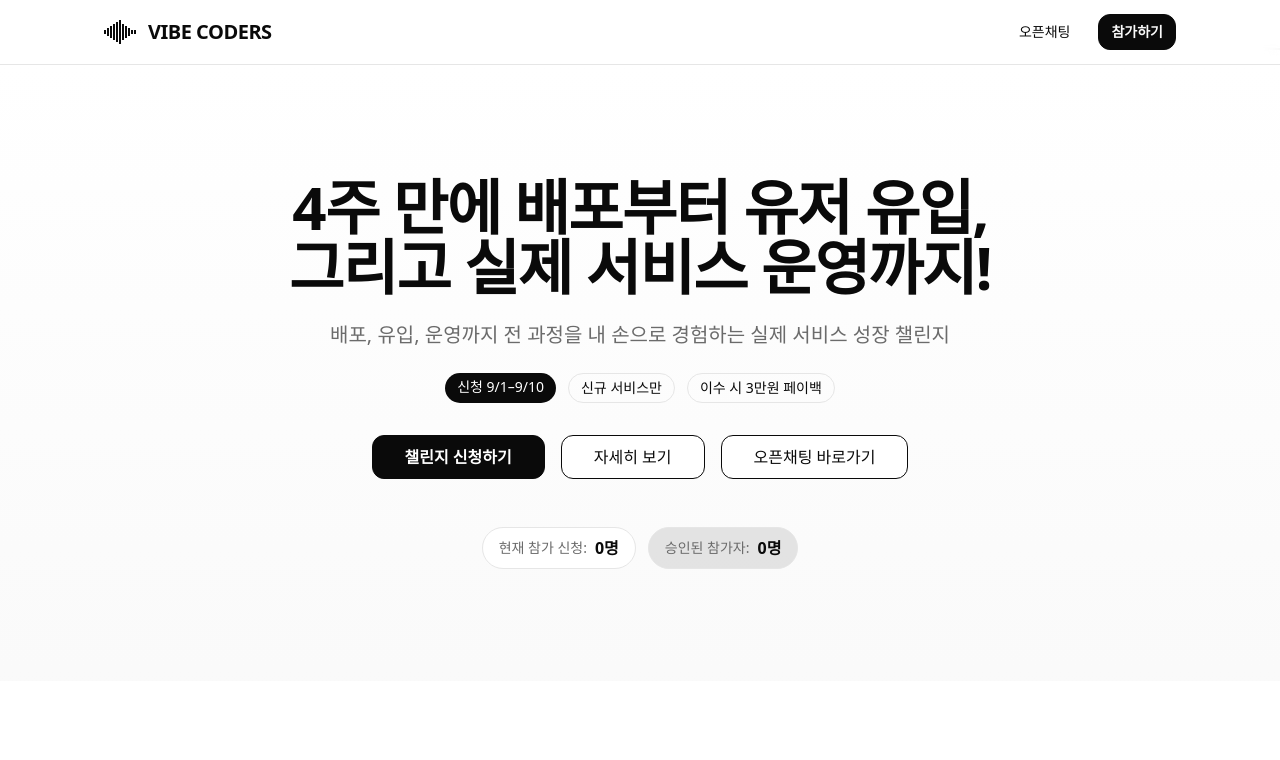
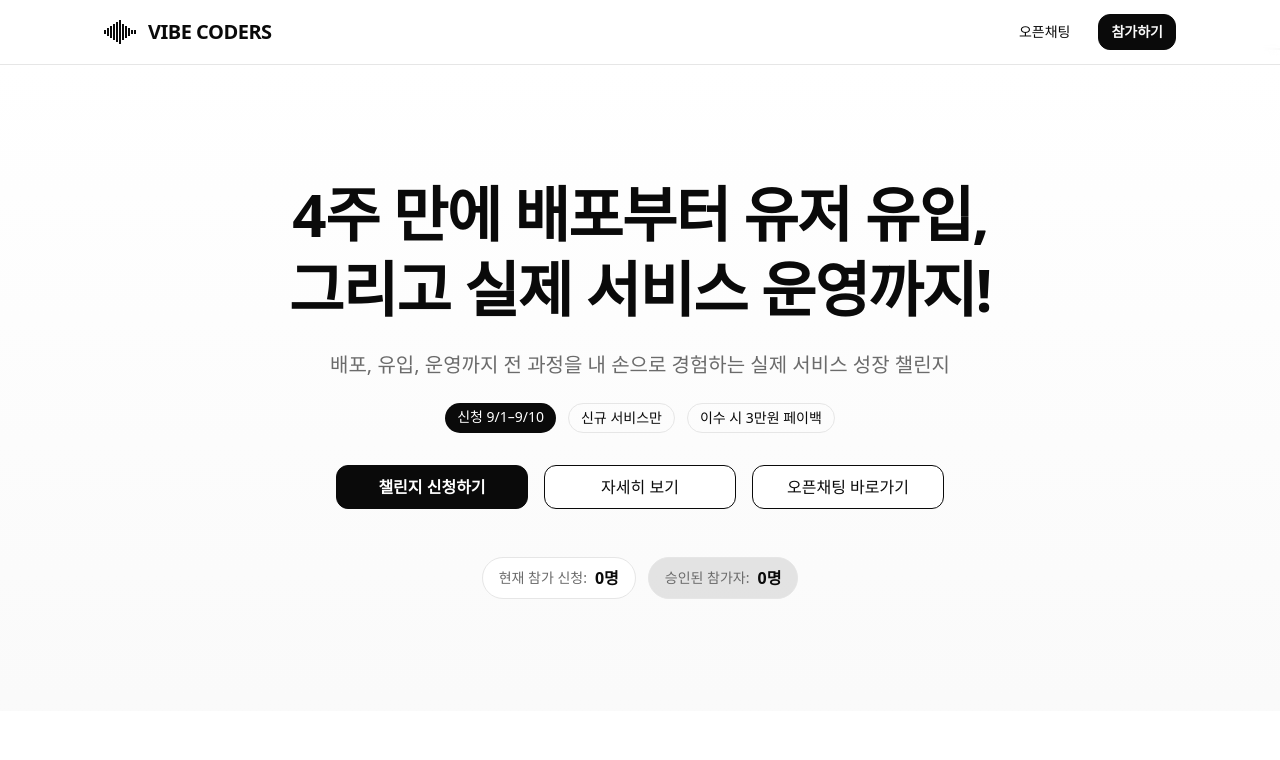
Before and after one commit to GPTaku-ai/beacon-score-hub, a React (Vite) app: page / in a window 1280 px wide. Shown: the top 760 px of the page. Built offline with nearby package versions, Linux system fonts and the light colour scheme; no server answers.

Commit message:
Refactor: Adjust button sizes and line spacing
Standardize button widths across sections and increase line spacing for headlines.

```diff
--- a/src/components/hero-section.tsx
+++ b/src/components/hero-section.tsx
@@ -16,7 +16,7 @@ export const HeroSection = () => {
       <div className="max-w-mc mx-auto px-6">
         <div className="text-center space-y-8">
           <div className="space-y-6">
-            <h1 className="text-4xl md:text-5xl lg:text-6xl font-bold tracking-tight text-foreground">
+            <h1 className="text-4xl md:text-5xl lg:text-6xl font-bold tracking-tight leading-tight md:leading-tight lg:leading-tight text-foreground">
               4주 만에 배포부터 유저 유입,<br />
               그리고 실제 서비스 운영까지!
             </h1>
@@ -41,7 +41,7 @@ export const HeroSection = () => {
           <div className="flex flex-col sm:flex-row gap-4 justify-center items-center">
             <Button
               size="lg"
-              className="px-8 py-3 text-base font-bold bg-foreground text-background hover:bg-foreground/90"
+              className="w-48 py-3 text-base font-bold bg-foreground text-background hover:bg-foreground/90"
               onClick={handleSignUp}
             >
               챌린지 신청하기
@@ -49,7 +49,7 @@ export const HeroSection = () => {
             <Button
               variant="outline"
               size="lg"
-              className="px-8 py-3 text-base font-medium border-foreground text-foreground hover:bg-foreground hover:text-background"
+              className="w-48 py-3 text-base font-medium border-foreground text-foreground hover:bg-foreground hover:text-background"
               onClick={() => {
                 const coreInfo = document.getElementById('core-info');
                 coreInfo?.scrollIntoView({ behavior: 'smooth' });
@@ -60,7 +60,7 @@ export const HeroSection = () => {
             <Button
               variant="outline"
               size="lg"
-              className="px-8 py-3 text-base font-medium border-foreground text-foreground hover:bg-foreground hover:text-background"
+              className="w-48 py-3 text-base font-medium border-foreground text-foreground hover:bg-foreground hover:text-background"
               onClick={handleOpenChat}
             >
               오픈채팅 바로가기
```
